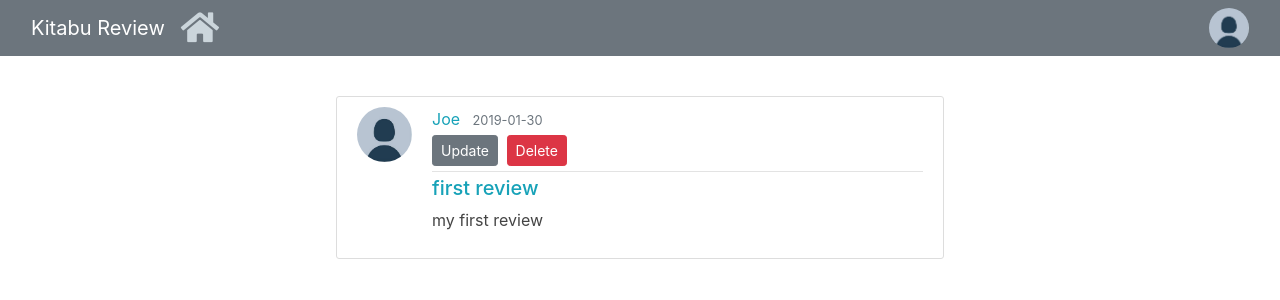
After one commit to Joerockafella/kitabu, a Flask app: page /books/1/reviews/1 in a window 1280 px wide. The commit adds this page. Shown: the top 300 px of the page. Run offline with Flask 2, Linux system fonts and the light colour scheme; a user stored in the database is signed in; data comes from the database, SQL or seed files in the repository; both versions use the stored data as it was after the commit; some libraries are stand-ins or nearby versions.

Commit message:
major updates on everything

```diff
--- a/kitabu/models.py
+++ b/kitabu/models.py
@@ -20,7 +20,7 @@ class User(db.Model, UserMixin):
     user_reviews = db.relationship('Review', backref='author', lazy=True)
 
     def __repr__(self):
-            return f"User('{self.username}', '{self.email}', '{self.image_file}' )" #this is what will be printed
+            return f"User('{self.username}', '{self.email}', '{self.image_file}', '{self.user_reviews}' )" #this is what will be printed
 
 class Review(db.Model):
     __tablename__ = "reviews"
@@ -33,7 +33,7 @@ class Review(db.Model):
     book_id = db.Column(db.Integer, db.ForeignKey('books.id'), nullable=False)
 
     def __repr__(self):
-            return f"Review('{self.title}', '{self.date_posted}', '{self.rating}' )"
+            return f"Review('{self.title}', '{self.date_posted}', '{self.rating}', '{self.user_id}', '{self.book_id}')"
 
 class Book(db.Model):
     __tablename__ = "books"
--- a/kitabu/routes.py
+++ b/kitabu/routes.py
@@ -2,12 +2,13 @@ import os, decimal
 import secrets
 import requests
 from PIL import Image
-from sqlalchemy import or_
-from flask import session, render_template, request, redirect, url_for, Markup, flash
+from sqlalchemy import or_, and_
+from flask import session, render_template, request, redirect, url_for, Markup, flash, abort, jsonify
 from kitabu import app, db, bcrypt
 from kitabu.forms import RegistrationForm, LoginForm, UpdateAccountForm, SearchForm, ReviewForm
 from kitabu.models import User, Review, Book
 from flask_login import login_user, current_user, logout_user, login_required
+
 
 @app.route("/")
 @app.route("/home")
@@ -112,40 +113,102 @@ def account():
     return render_template("account.html", title='Account', image_file=image_file, form=form)
 
 
-@app.route("/books/<int:book_id>")
+@app.route("/books/<int:book_id>", methods=['GET', 'POST'])
 @login_required
 def book(book_id):
     """List details about a single Book."""
     if current_user.is_authenticated:
         # Making sure book exists.
+        form = ReviewForm()
         book = Book.query.get(book_id)
         reviews = Review.query.filter(
             Review.book_id.like(book_id)
             ).all()
+        rating = request.form.get("rating")
+        if form.validate_on_submit():
+            review = Review(title=form.title.data, content=form.content.data, author=current_user, book_id=book_id, rating=rating)
+            db.session.add(review)
+            db.session.commit()
+            flash('Your review has been submited!', 'success')
+            return redirect(url_for('book', book_id=book.id))
+
         goodreads = requests.get("https://www.goodreads.com/book/review_counts.json", params={"key": "Pan0ciQ093frutnmdDvug", "isbns": book.isbn})
         g_ratings = goodreads.json()["books"][0]["average_rating"]
         g_rating_counts = goodreads.json()["books"][0]["work_ratings_count"]
         image_file = url_for('static', filename='profile_pics/' + current_user.image_file)
-        return render_template("book.html", title='Book detail', book=book, reviews=reviews, g_rating_counts=g_rating_counts, g_ratings=g_ratings, image_file=image_file)
+        return render_template("book.html", title='Book detail', book=book, reviews=reviews, g_rating_counts=g_rating_counts, g_ratings=g_ratings, image_file=image_file, form=form)
 
 
-@app.route("/books/<int:book_id>/reviews/new", methods=['GET', 'POST'])
+@app.route("/books/<int:book_id>/reviews/<int:review_id>")
 @login_required
-def new_review(book_id):
-    """View and post reviews"""
+def review(book_id, review_id):
+    book = Book.query.get(book_id)
+    review = Review.query.get_or_404(review_id)
+    image_file = url_for('static', filename='profile_pics/' + current_user.image_file)
+    return render_template('review.html', title=review.title, review=review, book=book, image_file=image_file)
+
+
+@app.route("/books/<int:book_id>/reviews/<int:review_id>/update", methods=['GET', 'POST'])
+@login_required
+def update_review(book_id, review_id):
+    book = Book.query.get(book_id)
+    review = Review.query.get_or_404(review_id)
+    if review.author != current_user:
+        abort(403)
     form = ReviewForm()
     if form.validate_on_submit():
-        book = Book.query.get(book_id)
-        review = Review(title=form.title.data, content=form.content.data, author=current_user, book_id=book_id)
-        db.session.add(review)
+        review.title = form.title.data
+        review.content = form.content.data
         db.session.commit()
-        flash('Your review has been submited!', 'success')
+        flash('Your review has been updated!', 'success')
         return redirect(url_for('book', book_id=book.id))
+    elif request.method == 'GET':
+        form.title.data = review.title
+        form.content.data = review.content
     image_file = url_for('static', filename='profile_pics/' + current_user.image_file)
-    return render_template("create_review.html", title='New Review', image_file=image_file, form=form)
+    return render_template("create_review.html", title='Update Review', image_file=image_file,
+                            form=form, legend='Update Review')
 
-#@app.route("/books/<int:book_id>/reviews/<int:review_id>")
-#def update_review(book_id):
+
+@app.route("/books/<int:book_id>/reviews/<int:review_id>/delete", methods=['POST'])
+@login_required
+def delete_review(book_id, review_id):
+    book = Book.query.get(book_id)
+    review = Review.query.get_or_404(review_id)
+    if review.author != current_user:
+        abort(403)
+    db.session.delete(review)
+    db.session.commit()
+    flash('Your review has been deleted!', 'success')
+    return redirect(url_for('book', book_id=book.id))
+
+@app.route("/api/<string:isbn>")
+def api(isbn):
+    book_isbn = Book.query.get(isbn)
+    book = Book.query.filter(
+            Book.isbn.like(isbn)
+            ).first()
+    #book = db.execute("SELECT * FROM books WHERE isbn = :q", {"q": isbn}).fetchone()
+
+    if book is None:
+        return jsonify({"error": "Invalid ISBN"}), 404
+
+    reviews = Review.query.filter(
+            Review.isbn.like(isbn)
+            ).all()
+    #reviews = db.execute("SELECT * FROM reviews WHERE book_id = :q1", {"q1": isbn}).fetchall()
+    response = requests.get("https://www.goodreads.com/book/review_counts.json", params={"key": "Pan0ciQ093frutnmdDvug", "isbns": isbn})
+    data = response.json()['books'][0]
+
+    return jsonify({
+        "title": book.title,
+        "author": book.author,
+        "isbn": book.isbn,
+        "review_count": data['reviews_count'],
+        "average_rating": data['average_rating']
+    })
+
+
 
 @app.route("/logout")
 def logout():
--- a/kitabu/static/css/main.css
+++ b/kitabu/static/css/main.css
@@ -90,6 +90,7 @@ body {
     font-size: 2.5rem;
   }
 
+  /* Manage account drop */
   .account-heading-drop {
     font-size: 1.5rem;
   }
@@ -134,3 +135,10 @@ body {
   .img_dropdown a:hover {color: #ddd;}
 
   .show {display: block;}
+
+
+  /* Home book display */
+  .card_img {
+    width: 200px;
+    height: 200px;
+  }
--- a/kitabu/templates/layout.html
+++ b/kitabu/templates/layout.html
@@ -5,10 +5,14 @@
 		<meta charset="utf-8"/>
 		<meta name="viewport" content="width=device-width, initial-scale=1">
 
-		<!-- Bootstrap CSS -->
+    <!-- Bootstrap CSS -->
+    <link rel="stylesheet" href="https://maxcdn.bootstrapcdn.com/bootstrap/4.0.0/css/bootstrap.min.css" integrity="sha384-Gn5384xqQ1aoWXA+058RXPxPg6fy4IWvTNh0E263XmFcJlSAwiGgFAW/dAiS6JXm"
+        crossorigin="anonymous">
+    <link rel="stylesheet" href="https://cdnjs.cloudflare.com/ajax/libs/font-awesome/4.7.0/css/font-awesome.min.css">
     <link rel="stylesheet" href="https://maxcdn.bootstrapcdn.com/bootstrap/4.1.3/css/bootstrap.min.css">
     <link rel="stylesheet" href="https://use.fontawesome.com/releases/v5.5.0/css/all.css" integrity="sha384-B4dIYHKNBt8Bc12p+WXckhzcICo0wtJAoU8YZTY5qE0Id1GSseTk6S+L3BlXeVIU" crossorigin="anonymous">
     <link rel="stylesheet" href="{{ url_for('static',    filename='css/main.css') }}">
+    <link rel="stylesheet" href="{{ url_for('static',    filename='css/stars.css') }}">
     <script src="{{ url_for('static', filename='js/script.js') }}"></script>
 
 		{% if title %}
@@ -21,7 +25,7 @@
         <header class="site-header">
             <nav class="navbar navbar-expand-md navbar-dark bg-secondary fixed-top">
               <div class="container-fluid">
-                <a class="navbar-brand mr-6" href="/">KITABU REVIEW</a>
+                <a class="navbar-brand mr-6" href="/">Kitabu Review</a>
                 <button class="navbar-toggler" type="button" data-toggle="collapse" data-target="#navbarToggle" aria-controls="navbarToggle" aria-expanded="false" aria-label="Toggle navigation">
                   <span class="navbar-toggler-icon"></span>
                 </button>
--- /dev/null
+++ b/kitabu/templates/review.html
@@ -0,0 +1,45 @@
+{% extends "layout.html" %}
+
+{% block content %}
+    <div class="content p-3 mx-auto col-6">
+        <article class="media content-section">
+            <img class="rounded-circle article-img" src="{{ url_for('static', filename='profile_pics/' + review.author.image_file) }}">
+            <div class="media-body">
+            <div class="article-metadata">
+                <a class="mr-2 text-info" href="{{ url_for('account') }}">{{ review.author.username }}</a>
+                <small class="text-muted">{{ review.date_posted.strftime('%Y-%m-%d') }}</small>
+                {% if review.author == current_user %}
+                <div>
+                    <a class="btn btn-secondary btn-sm mt-1 mb-1" href="{{ url_for('update_review', book_id=book.id, review_id=review.id) }}">Update</a>
+                    <button type="button" class="btn btn-danger btn-sm m-1" data-toggle="modal" data-target="#deleteModal">Delete</button>
+                </div>
+                {% endif %}
+            </div>
+            <h5 class="article-title text-info">{{ review.title }}</h5>
+            <p class="article-content">{{ review.content }}</p>
+            </div>
+        </article>
+        <!-- Modal -->
+        <div class="modal fade" id="deleteModal" tabindex="-1" role="dialog" aria-labelledby="deleteModalLabel" aria-hidden="true">
+            <div class="modal-dialog" role="document">
+            <div class="modal-content">
+                <div class="modal-header">
+                <h5 class="modal-title" id="deleteModalLabel">Delete Review?</h5>
+                <button type="button" class="close" data-dismiss="modal" aria-label="Close">
+                    <span aria-hidden="true">&times;</span>
+                </button>
+                </div>
+                <div class="modal-body">
+                <p>Are you sure, you really wanna delete your review?</p>
+                </div>
+                <div class="modal-footer">
+                <button type="button" class="btn btn-secondary" data-dismiss="modal">Close</button>
+                <form action="{{ url_for('delete_review', book_id=book.id, review_id=review.id) }}" method="POST">
+                    <input class="btn btn-danger" type="submit" value="Delete">
+                </form>
+                </div>
+            </div>
+            </div>
+        </div>
+    </div>
+{% endblock content %}
```
Also changed, not shown: kitabu/forms.py (+4 -4 lines), kitabu/static/css/stars.css (added, +55 -0 lines), kitabu/templates/book.html (+61 -24 lines), kitabu/templates/create_review.html (deleted, +0 -41 lines), kitabu/templates/home.html (+10 -11 lines), kitabu/templates/ssearch.html (deleted, +0 -19 lines), kitabu/site.db.
